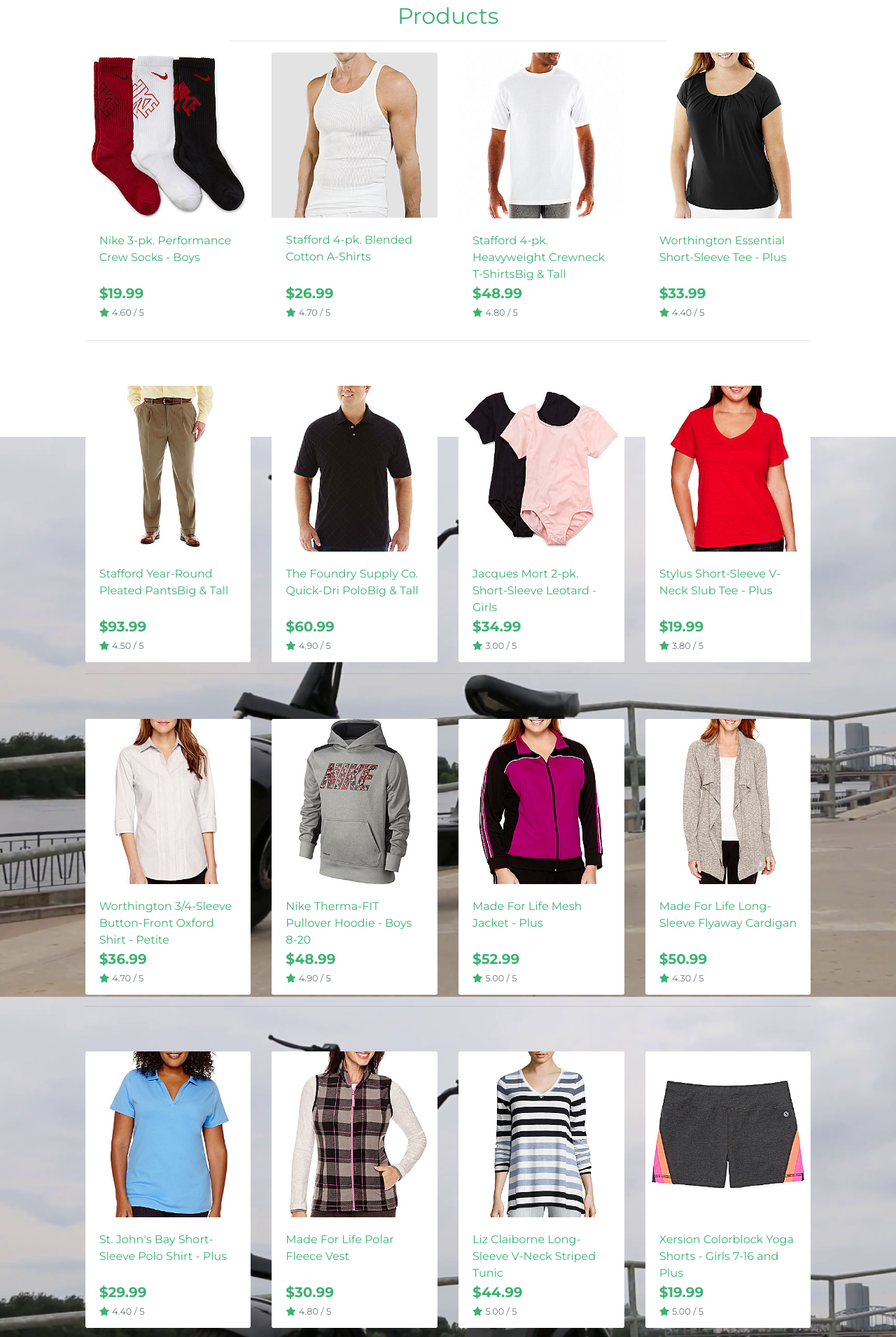
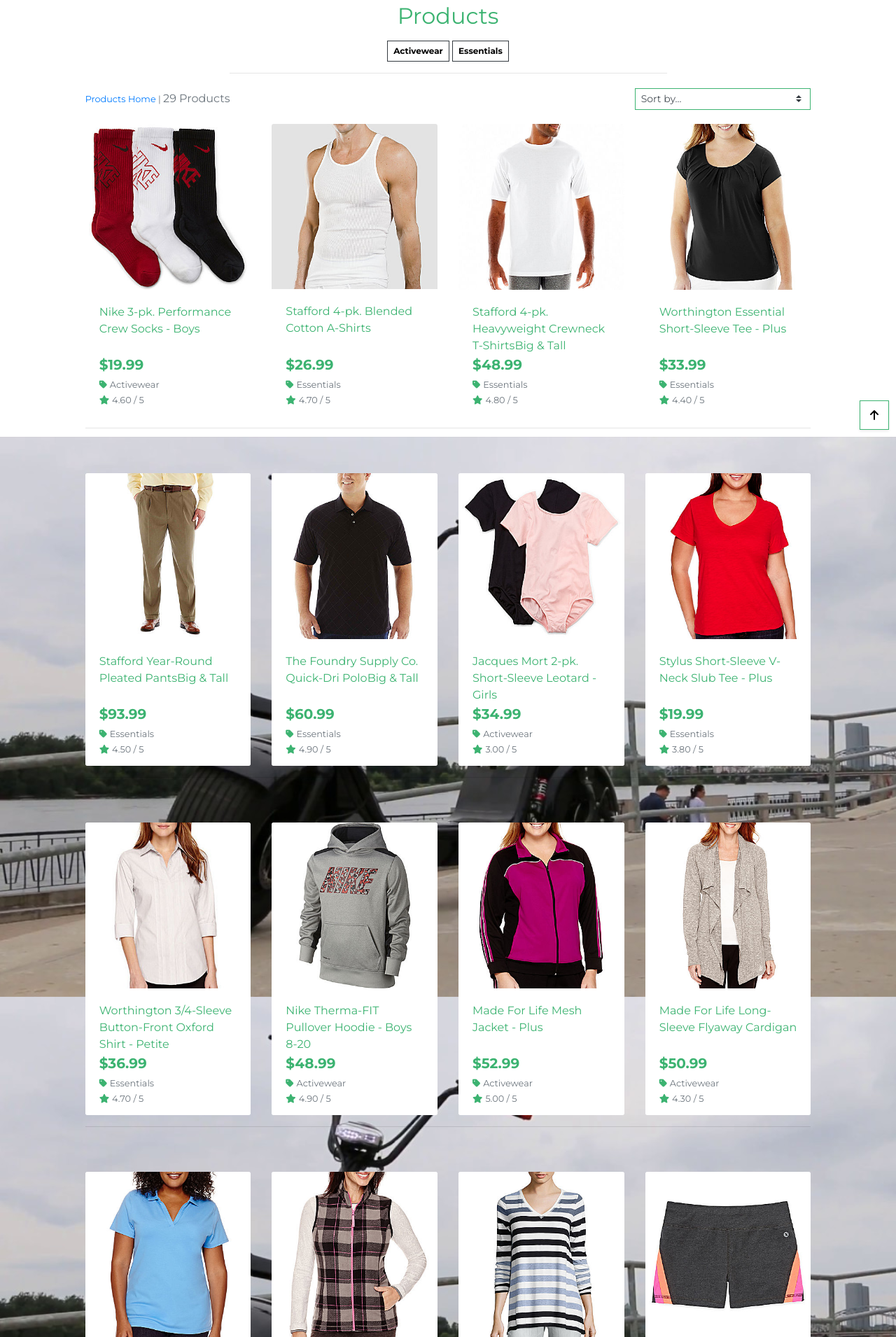
Before and after one commit to Code-Institute-Submissions/onadj-electricity4you.com, a Django app: a page that uses products/templates/products/products.html in a window 1280 px wide. Shown: the part 176-2086 px from the top of the page at 70% size. Run offline with Django 3.2, Linux system fonts and the light colour scheme; data comes from the database, SQL or seed files in the repository; some libraries are stand-ins or nearby versions.

Commit message:
added sorting and products counts to product page

```diff
--- a/products/templates/products/products.html
+++ b/products/templates/products/products.html
@@ -15,12 +15,41 @@
         <div class="row">
             <div class="col text-center mt-3">
                 <h2 class="logo-font">Products</h2>
+                {% for c in current_categories %}
+                    <a class="category-badge text-decoration-none" href="{% url 'products' %}?category={{ c.name }}">
+                        <span class="p-2 mt-2 badge badge-white text-black rounded-0 border border-dark">{{ c.friendly_name }}</span>
+                    </a>
+                {% endfor %}
                 <hr class="w-50 mb-1">
             </div>
         </div>
         <div class="row">
             <div class="product-container col-10 offset-1">
-                <div class="row mt-1 mb-2"></div>
+                <div class="row mt-1 mb-2">
+                    <div class="col-12 col-md-6 my-auto order-md-last d-flex justify-content-center justify-content-md-end">
+                        <div class="sort-select-wrapper w-50">
+                            <select id="sort-selector" class="custom-select custom-select-sm rounded-0 border border-{% if current_sorting != 'None_None' %}info{% else %}black{% endif %}">
+                                <option value="reset" {% if current_sorting == 'None_None' %}selected{% endif %}>Sort by...</option>
+                                <option value="price_asc" {% if current_sorting == 'price_asc' %}selected{% endif %}>Price (low to high)</option>
+                                <option value="price_desc" {% if current_sorting == 'price_desc' %}selected{% endif %}>Price (high to low)</option>
+                                <option value="rating_asc" {% if current_sorting == 'rating_asc' %}selected{% endif %}>Rating (low to high)</option>
+                                <option value="rating_desc" {% if current_sorting == 'rating_desc' %}selected{% endif %}>Rating (high to low)</option>
+                                <option value="name_asc" {% if current_sorting == 'name_asc' %}selected{% endif %}>Name (A-Z)</option>
+                                <option value="name_desc" {% if current_sorting == 'name_desc' %}selected{% endif %}>Name (Z-A)</option>
+                                <option value="category_asc" {% if current_sorting == 'category_asc' %}selected{% endif %}>Category (A-Z)</option>
+                                <option value="category_desc" {% if current_sorting == 'category_desc' %}selected{% endif %}>Category (Z-A)</option>
+                            </select>
+                        </div>
+                    </div>
+                    <div class="col-12 col-md-6 order-md-first">
+                        <p class="text-muted mt-3 text-center text-md-left">
+                            {% if search_term or current_categories or current_sorting != 'None_None' %}
+                                <span class="small"><a href="{% url 'products' %}">Products Home</a> | </span>
+                            {% endif %}
+                            {{ products|length }} Products{% if search_term %} found for <strong>"{{ search_term }}"</strong>{% endif %}
+                        </p>
+                    </div>
+                </div>
                 <div class="row">
                     {% for product in products %}
                         <div class="col-sm-6 col-md-6 col-lg-4 col-xl-3">
@@ -41,6 +70,13 @@
                                     <div class="row">
                                         <div class="col">
                                             <p class="lead mb-0 text-left font-weight-bold">${{ product.price }}</p>
+                                            {% if product.category %}
+                                            <p class="small mt-1 mb-0">
+                                                <a class="text-muted" href="{% url 'products' %}?category={{ product.category.name }}">
+                                                    <i class="fas fa-tag mr-1"></i>{{ product.category.friendly_name }}
+                                                </a>
+                                            </p>
+                                            {% endif %}
                                             {% if product.rating %}
                                                 <small class="text-muted"><i class="fas fa-star mr-1"></i>{{ product.rating }} / 5</small>
                                             {% else %}
@@ -76,4 +112,41 @@
             </div>
         </div>
     </div>
+    <div class="btt-button shadow-sm rounded-0 border border-black">
+        <a class="btt-link d-flex h-100">
+            <i class="fas fa-arrow-up text-black mx-auto my-auto"></i>
+        </a>
+    </div>
 {% endblock %}
+
+{% block postloadjs %}
+    {{ block.super }}
+    <script type="text/javascript">
+		$('.btt-link').click(function(e) {
+			window.scrollTo(0,0)
+		})
+	</script>
+
+    <script type="text/javascript">
+        $('#sort-selector').change(function() {
+            var selector = $(this);
+            var currentUrl = new URL(window.location);
+
+            var selectedVal = selector.val();
+            if(selectedVal != "reset"){
+                var sort = selectedVal.split("_")[0];
+                var direction = selectedVal.split("_")[1];
+
+                currentUrl.searchParams.set("sort", sort);
+                currentUrl.searchParams.set("direction", direction);
+
+                window.location.replace(currentUrl);
+            } else {
+                currentUrl.searchParams.delete("sort");
+                currentUrl.searchParams.delete("direction");
+
+                window.location.replace(currentUrl);
+            }
+        })
+    </script>
+{% endblock %}
--- a/products/views.py
+++ b/products/views.py
@@ -1,6 +1,8 @@
 from django.shortcuts import render, redirect, reverse, get_object_or_404
 from django.contrib import messages
 from django.db.models import Q
+from django.db.models.functions import Lower
+
 from .models import Product, Category
 
 # Create your views here.
@@ -11,8 +13,24 @@ def all_products(request):
     products = Product.objects.all()
     query = None
     categories = None
+    sort = None
+    direction = None
 
     if request.GET:
+        if 'sort' in request.GET:
+            sortkey = request.GET['sort']
+            sort = sortkey
+            if sortkey == 'name':
+                sortkey = 'lower_name'
+                products = products.annotate(lower_name=Lower('name'))
+            if sortkey == 'category':
+                sortkey = 'category__name'
+            if 'direction' in request.GET:
+                direction = request.GET['direction']
+                if direction == 'desc':
+                    sortkey = f'-{sortkey}'
+            products = products.order_by(sortkey)
+
         if 'category' in request.GET:
             categories = request.GET['category'].split(',')
             products = products.filter(category__name__in=categories)
@@ -27,10 +45,13 @@ def all_products(request):
             queries = Q(name__icontains=query) | Q(description__icontains=query)
             products = products.filter(queries)
 
+    current_sorting = f'{sort}_{direction}'
+
     context = {
         'products': products,
         'search_term': query,
         'current_categories': categories,
+        'current_sorting': current_sorting,
     }
 
     return render(request, 'products/products.html', context)
--- a/static/css/base.css
+++ b/static/css/base.css
@@ -72,6 +72,23 @@ body{
 	z-index: -1;
 }
 
+a.category-badge > span.badge:hover {
+    background: #212529 !important;
+    color: #fff !important;
+}
+
+.btt-button {
+    height: 42px;
+    width: 42px;
+    position: fixed;
+    bottom: 10px;
+    right: 10px;
+}
+
+.btt-link {
+    cursor: pointer;
+}
+
 
 /* -------------------------------- Media Queries */
 
```
Also changed, not shown: products/templates/products/product_detail.html (+7 -0 lines).
